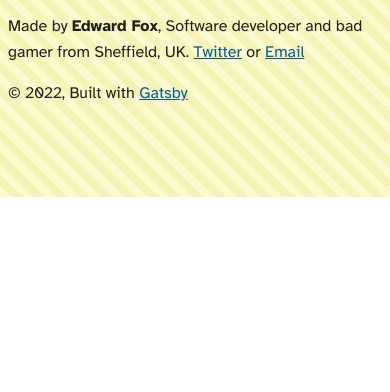
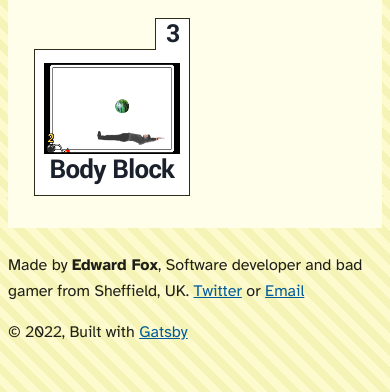
Before and after one commit to EdwardJFox/microgame-kata-site, a Gatsby site: page / in a window 390 px wide. Shown: the part 647-1039 px from the top of the page. Before the commit the page ends 844 px from the top, so only its background shows below. Built offline with nearby package versions, Linux system fonts and the light colour scheme; Gatsby itself is replaced by a stand-in of ours.

Commit message:
Small change to mobile styling on index

```diff
--- a/src/pages/index.scss
+++ b/src/pages/index.scss
@@ -8,8 +8,12 @@
   margin: 0;
   list-style-type: none;
   display: grid;
-  grid-template-columns: 1fr 1fr 1fr;
+  grid-template-columns: 1fr 1fr;
   gap: 0.6rem;
+
+  @media (min-width: 36rem) {
+    grid-template-columns: 1fr 1fr 1fr;
+  }
 
   .kataListItem {
     position: relative;
```
